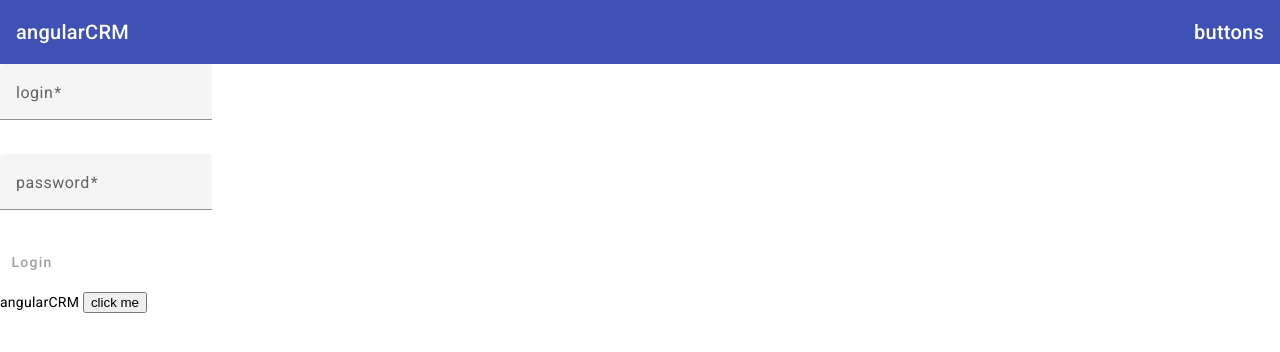
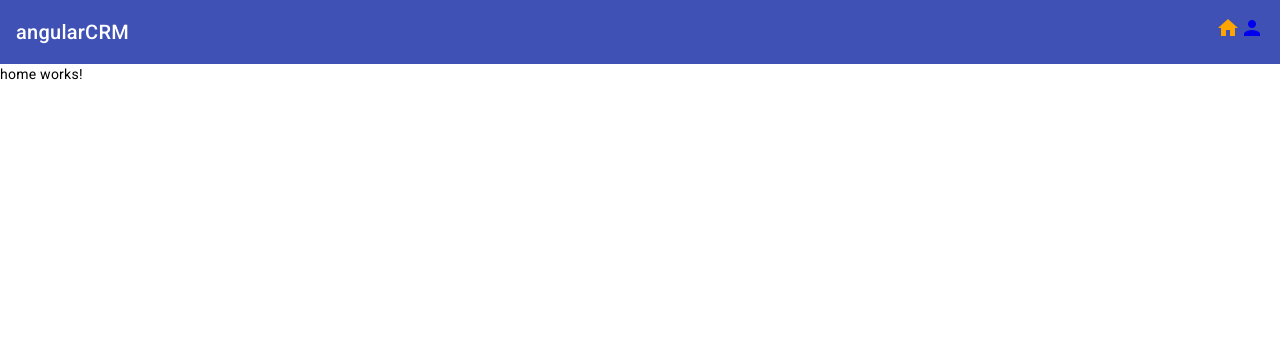
Before and after one commit to Serigne0208/AngularCRM, an Angular app: page /home in a window 1280 px wide. Before the commit this address led to /. Shown: the top 352 px of the page. Built offline with nearby package versions, Linux system fonts and the light colour scheme.

Commit message:
NAVIGATIIO

```diff
--- a/src/app/app.component.html
+++ b/src/app/app.component.html
@@ -4,8 +4,18 @@
     <mat-toolbar color="primary">
         <span>{{ title }}</span>
         <span class="fill-space"></span>
-        <span>buttons</span>
+        <span>
+            <a mat-icon-button
+                   routerLink="/home" routerLinkActive="router-link-active">
+                <mat-icon>home</mat-icon>
+            </a>
+        </span>
+        <span>
+            <a mat-icon-button
+                   routerLink="/login" routerLinkActive="router-link-active">
+                <mat-icon>person</mat-icon>
+            </a>
+        </span>
     </mat-toolbar>
 </div>
-<crm-login></crm-login>
-<crm-dummy [aValue]="title"  (sended)="received($event)"></crm-dummy>
+<router-outlet></router-outlet>
--- a/src/app/app.component.ts
+++ b/src/app/app.component.ts
@@ -1,14 +1,18 @@
 import { Component } from '@angular/core';
 import { CommonModule } from '@angular/common';
-import { RouterOutlet } from '@angular/router';
+import { RouterLink, RouterLinkActive, RouterOutlet } from '@angular/router';
 import { NgClass } from '@angular/common';
 import { LoginComponent } from './login/login.component';
 import{MatToolbarModule} from '@angular/material/toolbar';
+import{MatIconModule} from '@angular/material/icon';
+import{MatIconButton} from '@angular/material/button';
 import { DummyComponent } from './component/dummy/dummy.component';
 @Component({
   selector: 'crm-root',
   standalone: true,
-  imports: [CommonModule, RouterOutlet,  LoginComponent,MatToolbarModule, DummyComponent],
+  imports: [CommonModule, RouterOutlet,  LoginComponent,
+    MatToolbarModule, DummyComponent,MatIconModule,MatIconButton,
+    RouterLink,RouterLinkActive],
   templateUrl: './app.component.html',
   styleUrl: './app.component.scss'
 })
--- a/src/app/app.routes.ts
+++ b/src/app/app.routes.ts
@@ -1,3 +1,12 @@
 import { Routes } from '@angular/router';
+import { LoginComponent } from './login/login.component';
+import { HomeComponent } from './home/home.component';
 
-export const routes: Routes = [];
+export const routes: Routes = [
+    {path:'',redirectTo:'login', pathMatch:'full'},
+    {path:'login', component: LoginComponent},
+    {path:'home', component: HomeComponent},
+    {path:'**',redirectTo:'home', pathMatch:'full'},
+
+
+];
--- /dev/null
+++ b/src/app/home/home.component.html
@@ -0,0 +1 @@
+<p>home works!</p>
--- a/src/app/login/login.component.ts
+++ b/src/app/login/login.component.ts
@@ -6,6 +6,7 @@ import{MatFormField} from '@angular/material/form-field';
 import{MatButtonModule} from '@angular/material/button'
 import { HelpComponent } from '../component/help/help.component';
 import { AuthentificationService } from './authentification.service';
+import { Router } from '@angular/router';
 
 @Component({
   selector: 'crm-login',
@@ -26,7 +27,9 @@ export class LoginComponent {
       required: 'login required',
       minlength: 'should be 3 char at least'
     }
-    constructor(private authentService: AuthentificationService){
+    constructor(private authentService: AuthentificationService,
+                private router: Router
+    ){
       this.loginForm =new FormGroup({
         login: new FormControl('',[Validators.required, Validators.minLength(3)]),
         password: new FormControl('',[Validators.required, no$InPassWordValidator])
@@ -37,8 +40,11 @@ export class LoginComponent {
       const user= this.authentService.authentUser(
          this.loginForm.value.login,
          this.loginForm.value.password);
+      console.log(user);
 
-      console.log(user);
+      if(user){
+             this.router.navigateByUrl('/home');
+      }
     }
 }
 
--- a/src/styles.scss
+++ b/src/styles.scss
@@ -6,3 +6,9 @@ body { margin: 0; font-family: Roboto, "Helvetica Neue", sans-serif; }
 .ng-invalid.ng-touched{
     border-color: red;
 }
+
+.router-link-active{
+    .mat-icon{
+        color:  orange;
+    }
+}
```
Also changed, not shown: src/app/home/home.component.ts (added, +12 -0 lines), src/app/home/home.component.scss (added), 1 other file (tests, documents, lock files or other folders).
